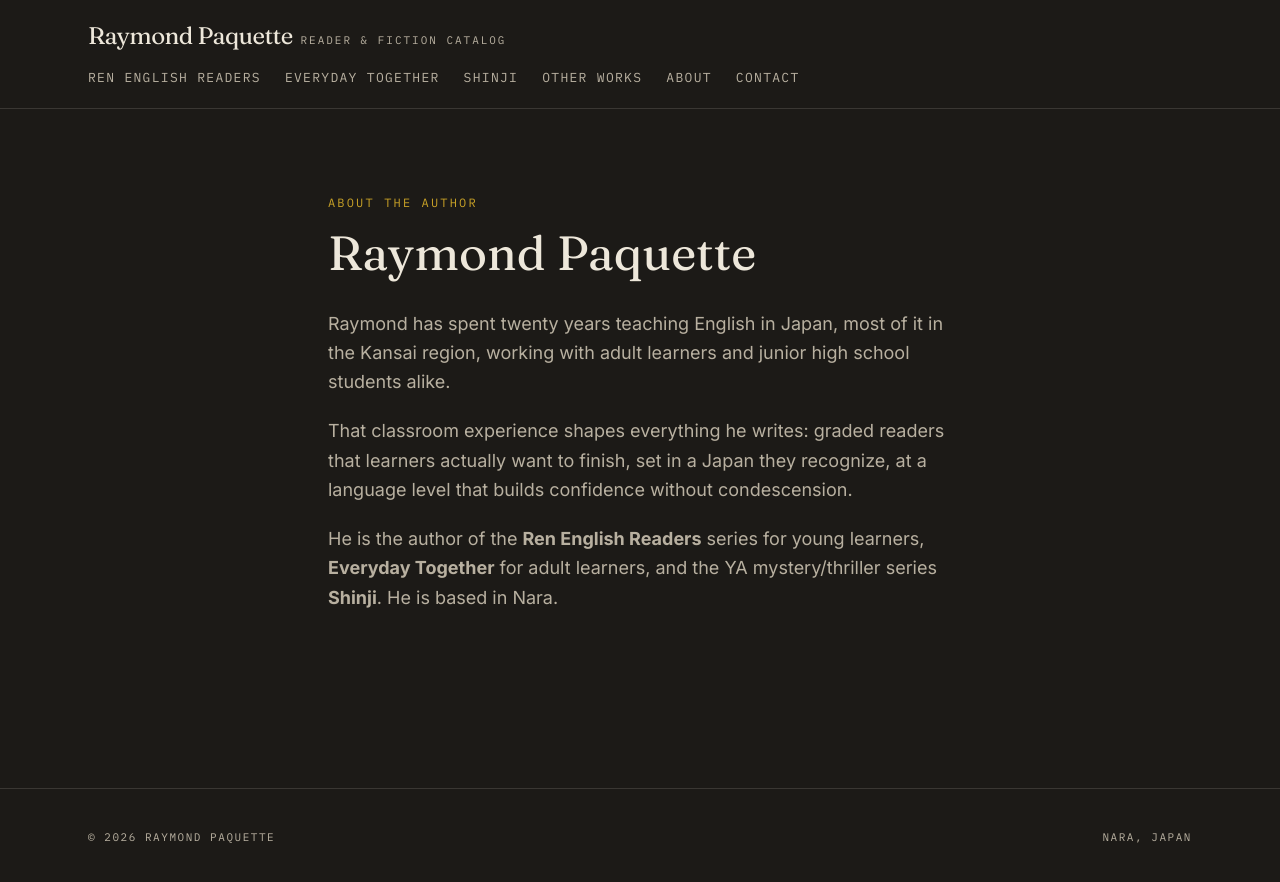
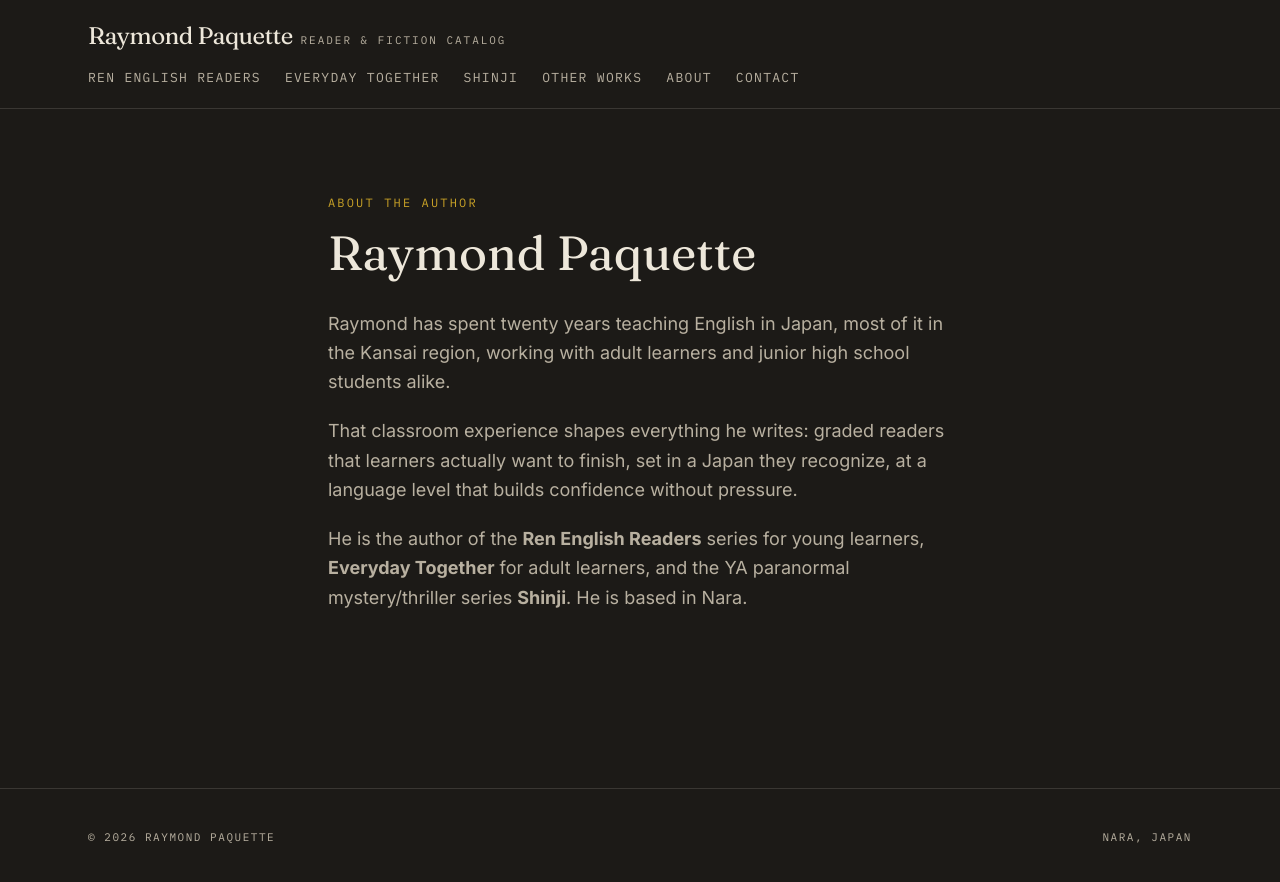
Before and after one commit to RenReadsJapan/Ren-s-Books-Site, a Next.js app: page /about in a window 1280 px wide. Shown: the top 882 px of the page. Built offline with nearby package versions, Linux system fonts and the light colour scheme.

Commit message:
Update page.js

```diff
--- a/app/about/page.js
+++ b/app/about/page.js
@@ -28,12 +28,12 @@ export default function AboutPage() {
           That classroom experience shapes everything he writes: graded
           readers that learners actually want to finish, set in a Japan
           they recognize, at a language level that builds confidence
-          without condescension.
+          without pressure.
         </p>
         <p>
           He is the author of the <strong>Ren English Readers</strong>{" "}
           series for young learners, <strong>Everyday Together</strong> for
-          adult learners, and the YA mystery/thriller series{" "}
+          adult learners, and the YA paranormal mystery/thriller series{" "}
           <strong>Shinji</strong>. He is based in Nara.
         </p>
       </div>
```
